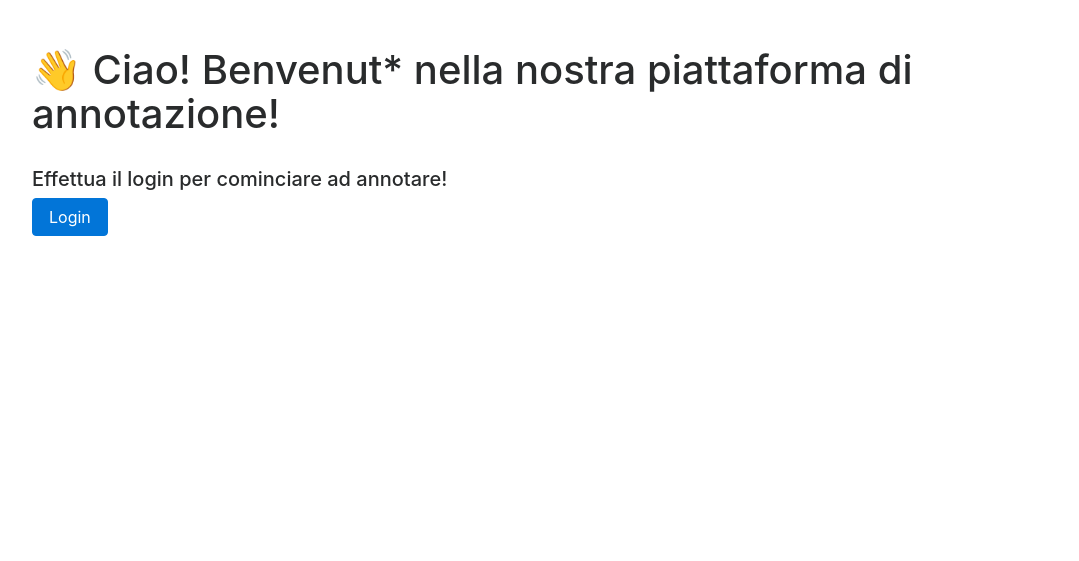
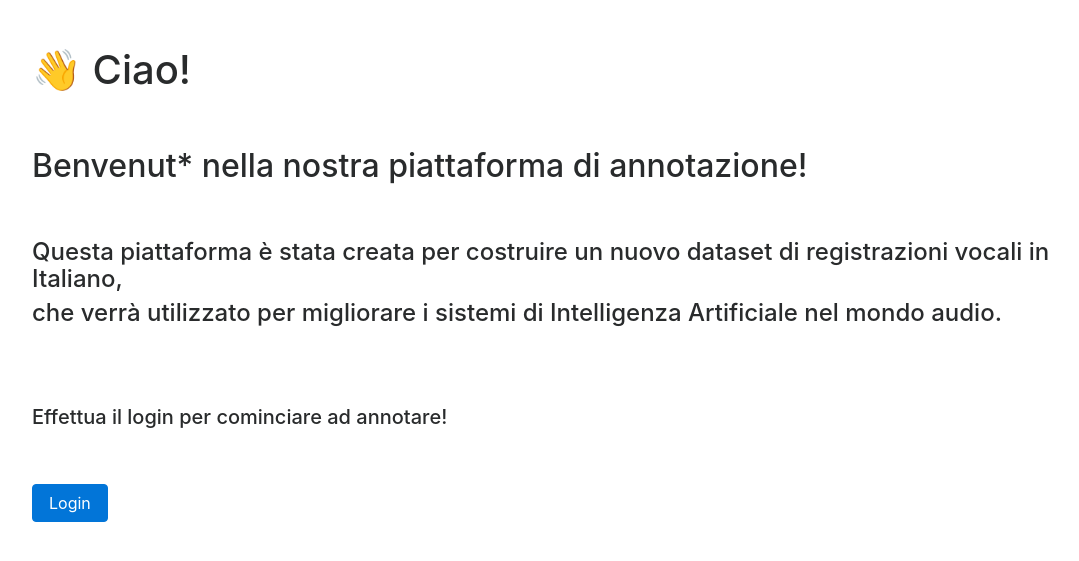
Before and after one commit to MorenoLaQuatra/audio-annotation-platform, a Flask app: page / in a window 1280 px wide. Shown: the top 561 px of the page, without its empty margins (53-1132 px from the left). Run offline with Flask 2, Linux system fonts and the light colour scheme; some libraries are stand-ins or nearby versions.

Commit message:
modified homepage

```diff
--- a/templates/index.html
+++ b/templates/index.html
@@ -1,13 +1,21 @@
 {% extends "layout.html" %} {% block title %} Audio Annotation Tool {% endblock %} {% block body %}
 <br><br>
-<h1>👋 Ciao! Benvenut* nella nostra piattaforma di annotazione! </h1>
+<h1>👋 Ciao! </h1>
+<br><br>
+
+<h2> Benvenut* nella nostra piattaforma di annotazione! </h2>
+<br><br>
+
+<h4> Questa piattaforma è stata creata per costruire un nuovo dataset di registrazioni vocali in Italiano, </h4>
+<h4> che verrà utilizzato per migliorare i sistemi di Intelligenza Artificiale nel mondo audio. </h4>
+<br><br>
+
 <br>
-<h5>
-    Effettua il login per cominciare ad annotare!
-</h5>
+<h5> Effettua il login per cominciare ad annotare! </h5>
+<br>
 
+<br>
 <a href="{{url_for('login')}}" class="btn btn-primary">Login</a>
-
 <br>
 
 {% endblock %}
```
